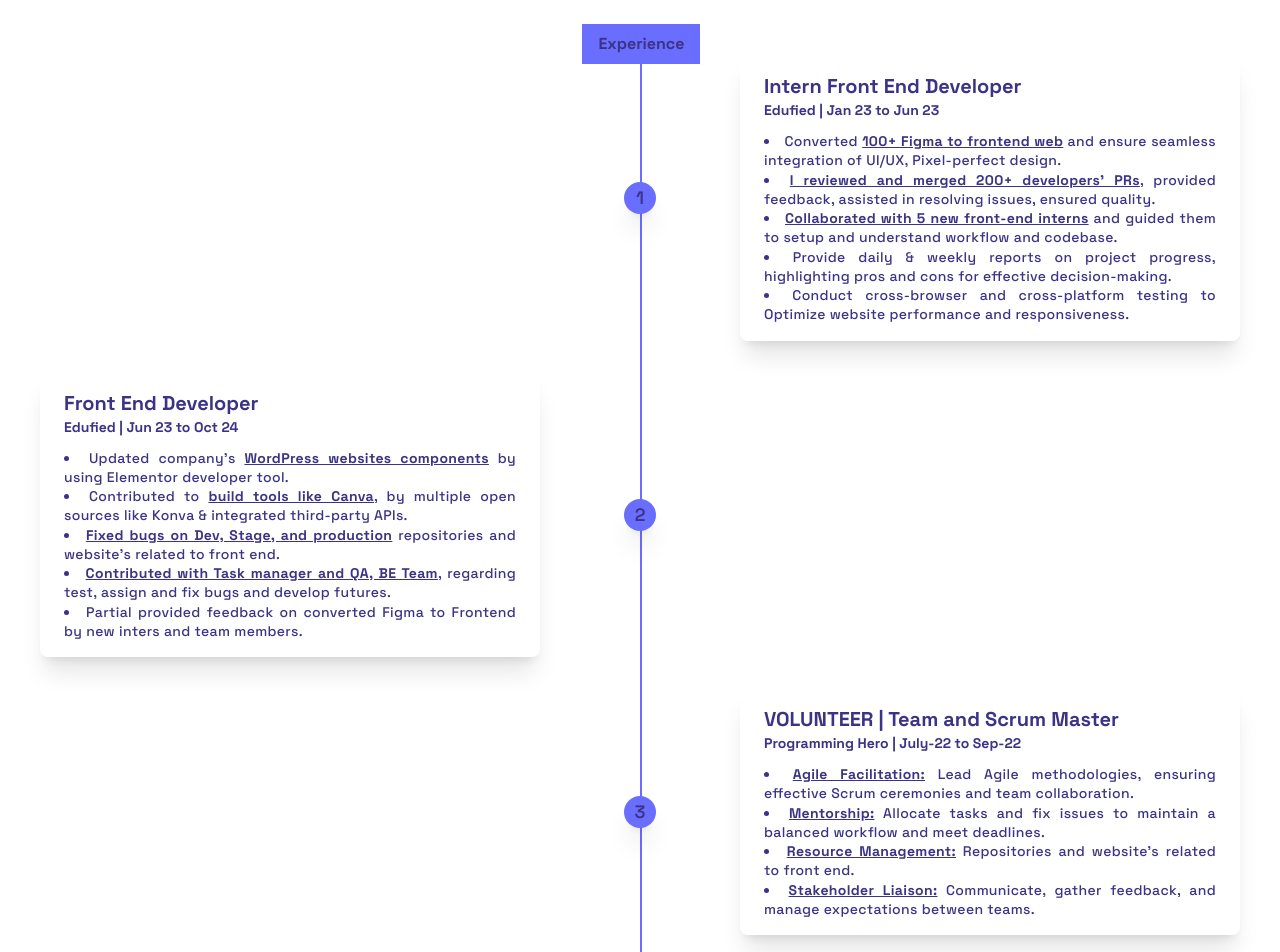
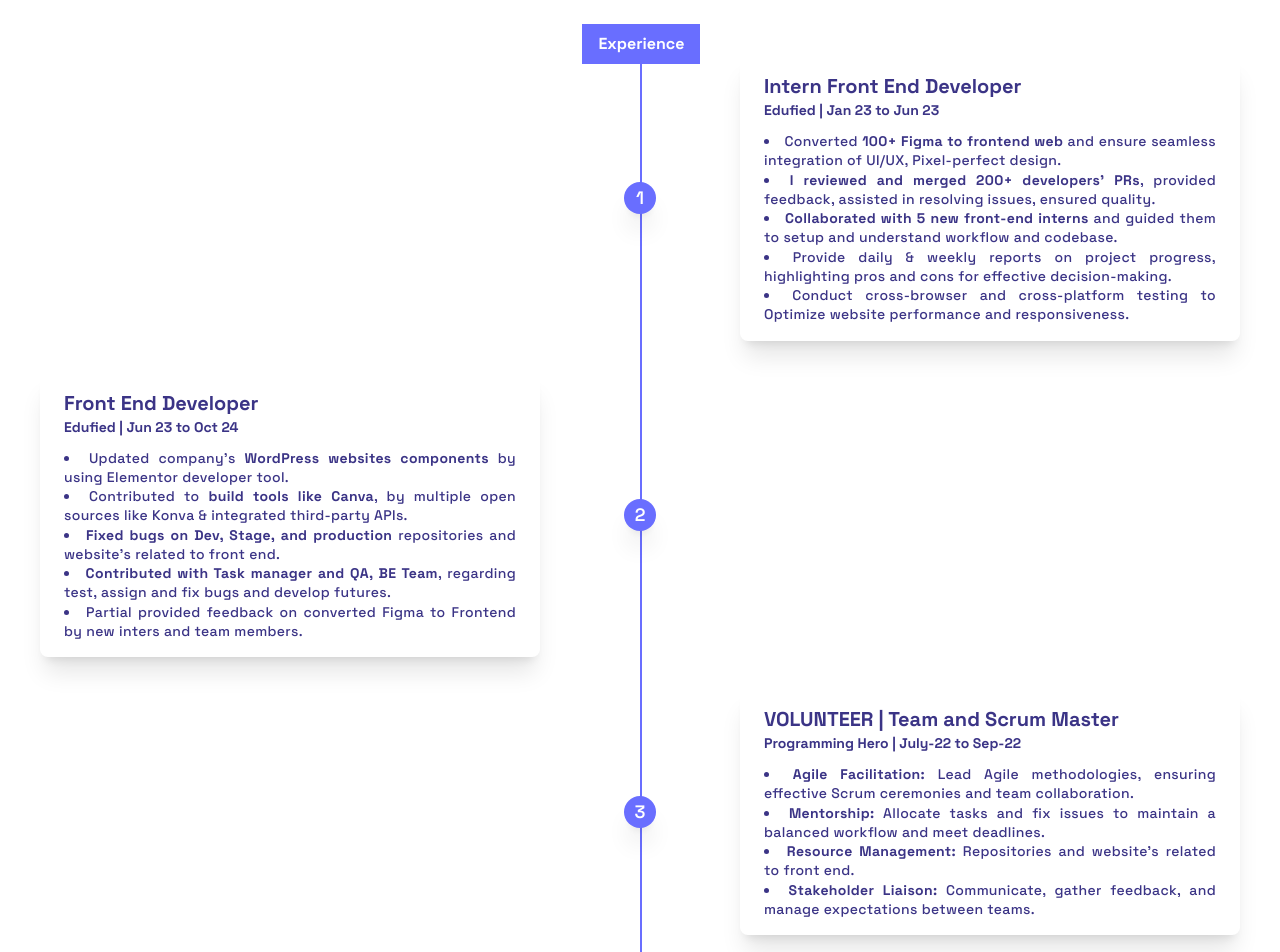
Before and after one commit to techtobit/protfolio-2.0, a React (Vite) app: page / in a window 1280 px wide. Shown: the part 1340-2292 px from the top of the page. Built offline with nearby package versions, Linux system fonts and the light colour scheme; what tailwindcss-animated would draw is missing.

Commit message:
TS Comp: snap disabled

```diff
--- a/src/Components/TechnicalSkillsS4.jsx
+++ b/src/Components/TechnicalSkillsS4.jsx
@@ -16,8 +16,6 @@ const TechnicalSkillsS4 = () => {
   const contentRef = useRef(null)
 
   useEffect(() => {
-    const accordionsHeight = document.querySelector(".accordions").offsetHeight;
-    const viewportHeight = window.innerHeight;
     gsap.registerPlugin(ScrollTrigger)
 
     const tl = gsap.timeline({
@@ -25,20 +23,15 @@ const TechnicalSkillsS4 = () => {
         trigger: '.accordions',
         pin: true,
         pinSpacing: true,
-        // markers: true,
-        // y:330,
-        // x:300,
         start: "top top",
-        // end: `+=${accordionsHeight + viewportHeight}px`,
         end: '+=500',
-        // end:'bottom 20%+=100px',
-        // end: 'bottom top',
         scrub: 1,
-        ease: 'linear'
+        ease: 'linear',
         // snap: {
         //   snapTo: 'labels',
-        //   duration: { min: 0.2, max: 5 },
-        //   delay: 0.2,
+        //   duration: { min: 5, max: 15 },
+        //   delay: 5,
+        //   ease: 'linear',
         //   ease: 'power1.inOut'
         // }
       },
--- a/src/Components/WorkExperience.jsx
+++ b/src/Components/WorkExperience.jsx
@@ -7,12 +7,12 @@ const WorkExperience = () => {
 				<div className="relative wrap overflow-hidden lg:p-10 p-4 h-full">
 
 				<div className="border-2-2  absolute lg:left-[50%] border-blue-100 h-full border" ></div>
-				<h4 className='py-2 px-4 bg-blue-100 w-fit  absolute lg:left-[45.5%] font-bold'>Experience</h4>
+				<h4 className='py-2 px-4 bg-blue-100 text-white-200 w-fit  absolute lg:left-[45.5%] font-bold'>Experience</h4>
 
 					<div className="lg:mb-8 my-8 flex lg:justify-between items-center w-full right-timeline">
 						<div className="order-1 lg:w-5/12"></div>
 						<div className="flex z-40 bg-blue-100 items-center lg:order-1 shadow-xl lg:static absolute lg:left-0 left-[.5%] w-8 h-8 rounded-full">
-							<h1 className="mx-auto font-semibold text-lg text-white">1</h1>
+							<h1 className="mx-auto font-semibold text-lg text-white-200">1</h1>
 						</div>
 						<div className="order-1 bg-gray-400 rounded-lg shadow-xl lg:w-5/12 px-6 py-4 lg:ml-0 ml-2">
 							<h3 className=" font-bold text-gray-800 text-xl">Intern Front End Developer</h3>
@@ -20,9 +20,9 @@ const WorkExperience = () => {
 								<span> | Jan 23 to Jun 23</span>
 							</h6>
 							<div className="text-sm font-medium leading-snug tracking-wide text-white text-opacity-100 text-justify">
-								<li>Converted <b><u>100+ Figma to frontend web</u> </b>  and ensure seamless integration of UI/UX, Pixel-perfect design.</li>
-								<li><b><u>I reviewed and merged 200+ developers' PRs</u></b>, provided feedback, assisted in resolving issues, ensured quality.</li>
-								<li><b><u>Collaborated with 5 new front-end interns</u></b> and guided them to setup and understand workflow and codebase.</li>
+								<li>Converted <b>100+ Figma to frontend web </b>  and ensure seamless integration of UI/UX, Pixel-perfect design.</li>
+								<li><b>I reviewed and merged 200+ developers' PRs</b>, provided feedback, assisted in resolving issues, ensured quality.</li>
+								<li><b>Collaborated with 5 new front-end interns</b> and guided them to setup and understand workflow and codebase.</li>
 								<li>Provide daily & weekly reports on project progress, highlighting pros and cons for effective decision-making.</li>
 								<li>Conduct cross-browser and cross-platform testing to Optimize website performance and responsiveness.</li>
 							</div>
@@ -32,7 +32,7 @@ const WorkExperience = () => {
 					<div className="mb-8 flex justify-between lg:flex-row-reverse flex-row items-center w-full left-timeline">
 						<div className="order-1 lg:w-5/12"></div>
 						<div className="flex z-20 bg-blue-100 items-center order-1 shadow-xl w-8 h-8 lg:static absolute lg:left-0 left-[.5%] rounded-full">
-							<h1 className="mx-auto text-white font-semibold text-lg">2</h1>
+							<h1 className="mx-auto text-white-200 font-semibold text-lg">2</h1>
 						</div>
 						<div className="order-1 bg-red-400 rounded-lg shadow-xl lg:w-5/12 px-6 py-4 lg:ml-0 ml-2">
 							<h3 className=" font-bold text-gray-800 text-xl">Front End Developer</h3>
@@ -40,10 +40,10 @@ const WorkExperience = () => {
 								<span> | Jun 23 to Oct 24</span>
 							</h6>
 							<div className="text-sm font-medium leading-snug tracking-wide text-white text-opacity-100 text-justify">
-								<li> Updated company’s  <b><u>WordPress websites components</u> </b> by using Elementor developer tool.</li>
-								<li>Contributed to <b><u>build tools like Canva</u></b>, by multiple open sources like Konva & integrated third-party APIs.</li>
-								<li><b><u>Fixed bugs on Dev, Stage, and production</u></b> repositories and website’s related to front end.</li>
-								<li><b><u>Contributed with Task manager and QA, BE Team</u></b>, regarding test, assign and fix bugs and develop futures.</li>
+								<li> Updated company’s  <b>WordPress websites components </b> by using Elementor developer tool.</li>
+								<li>Contributed to <b>build tools like Canva</b>, by multiple open sources like Konva & integrated third-party APIs.</li>
+								<li><b>Fixed bugs on Dev, Stage, and production</b> repositories and website’s related to front end.</li>
+								<li><b>Contributed with Task manager and QA, BE Team</b>, regarding test, assign and fix bugs and develop futures.</li>
 								<li>Partial provided feedback on converted Figma to Frontend by new inters and team members.</li>
 							</div>
 						</div>
@@ -53,7 +53,7 @@ const WorkExperience = () => {
 					<div className="mb-8 flex justify-between items-center w-full right-timeline">
 						<div className="order-1 lg:w-5/12"></div>
 						<div className="flex z-20 bg-blue-100 items-center order-1 shadow-xl w-8 h-8 lg:static absolute lg:left-0 left-[.5%] rounded-full">
-							<h1 className="mx-auto font-semibold text-lg text-white">3</h1>
+							<h1 className="mx-auto font-semibold text-lg text-white-200">3</h1>
 						</div>
 						<div className="order-1 bg-gray-400 rounded-lg shadow-xl lg:w-5/12 px-6 py-4 lg:ml-0 ml-2">
 						<h3 className=" font-bold text-gray-800 text-xl">VOLUNTEER | Team and Scrum Master </h3>
@@ -61,10 +61,10 @@ const WorkExperience = () => {
 								<span> | July-22 to Sep-22</span>
 							</h6>
 							<div className="text-sm font-medium leading-snug tracking-wide text-white text-opacity-100 text-justify">
-								<li> <b><u>Agile Facilitation:</u> </b> Lead Agile methodologies, ensuring effective Scrum ceremonies and team collaboration.</li>
-								<li> <b><u>Mentorship:</u></b> Allocate tasks and fix issues to maintain a balanced workflow and meet deadlines.</li>
-								<li><b><u>Resource Management:</u></b> Repositories and website’s related to front end.</li>
-								<li><b><u>Stakeholder Liaison:</u></b> Communicate, gather feedback, and manage expectations between teams.</li>
+								<li> <b>Agile Facilitation: </b> Lead Agile methodologies, ensuring effective Scrum ceremonies and team collaboration.</li>
+								<li> <b>Mentorship:</b> Allocate tasks and fix issues to maintain a balanced workflow and meet deadlines.</li>
+								<li><b>Resource Management:</b> Repositories and website’s related to front end.</li>
+								<li><b>Stakeholder Liaison:</b> Communicate, gather feedback, and manage expectations between teams.</li>
 							</div>
 						</div>
 					</div>
@@ -73,7 +73,7 @@ const WorkExperience = () => {
 					<div className="lg:mb-8 mb-20 flex justify-between lg:flex-row-reverse flex-row items-center w-full left-timeline">
 						<div className="order-1 lg:w-5/12"></div>
 						<div className="flex z-20 bg-blue-100 items-center order-1 shadow-xl w-8 h-8 lg:static absolute lg:left-0 left-[.5%] rounded-full">
-							<h1 className="mx-auto  text-white font-semibold text-lg">4</h1>
+							<h1 className="mx-auto  text-white-200 font-semibold text-lg">4</h1>
 						</div>
 						<div className="order-1 bg-red-400 rounded-lg shadow-xl lg:w-5/12 px-6 py-4 lg:ml-0 ml-2">
 						<h3 className=" font-bold text-gray-800 text-xl">WordPress Developer </h3>
@@ -90,7 +90,7 @@ const WorkExperience = () => {
 					</div>
 
 
-					<h4 className='py-2 px-4 bg-blue-100 w-fit  absolute lg:left-[45.5%] bottom-0 font-bold'>Certificate</h4>
+					<h4 className='py-2 px-4 bg-blue-100 text-white-200 w-fit  absolute lg:left-[45.5%] bottom-0 font-bold'>Certificate</h4>
 				</div>
 			</div>
 
```
